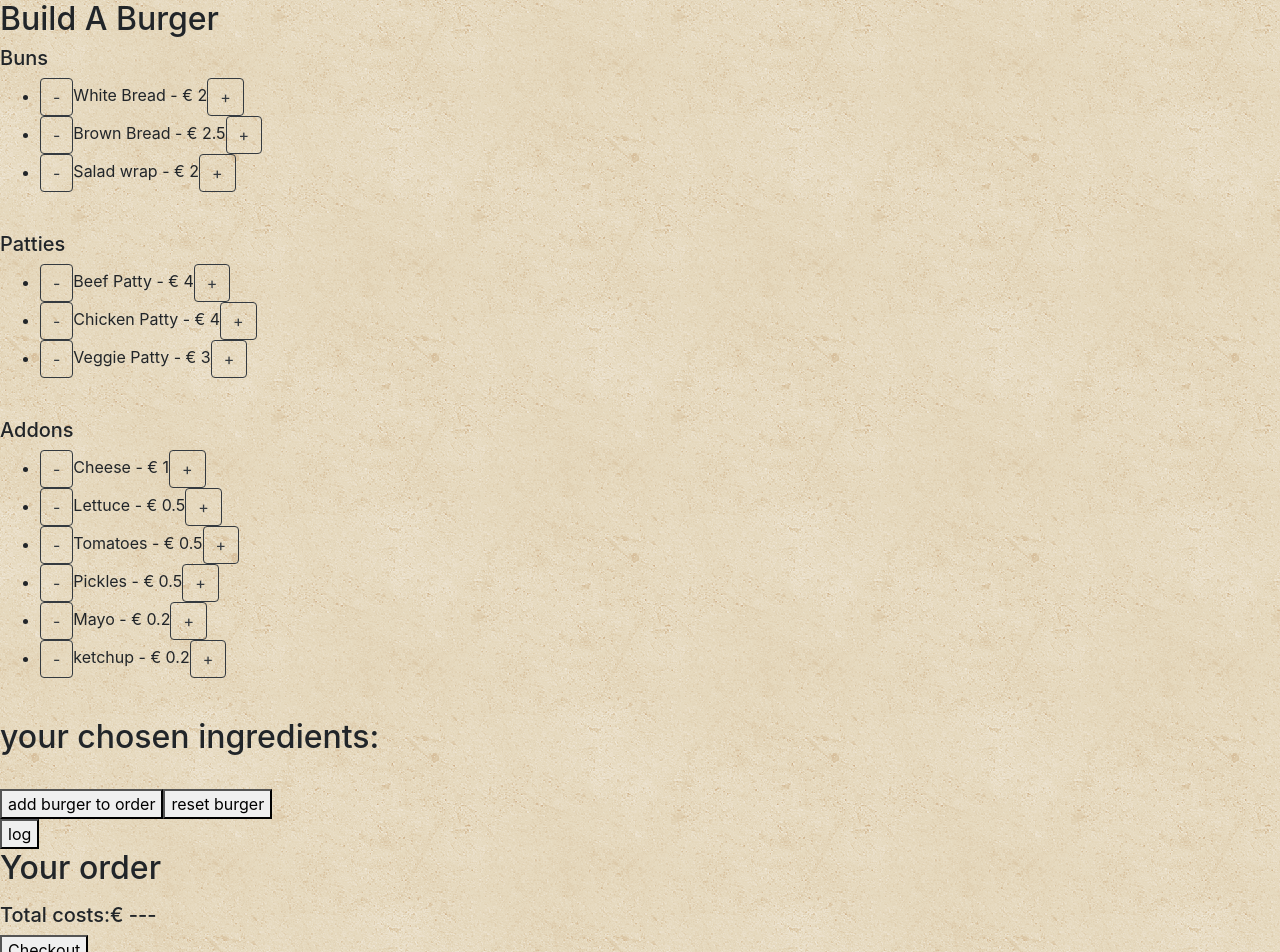
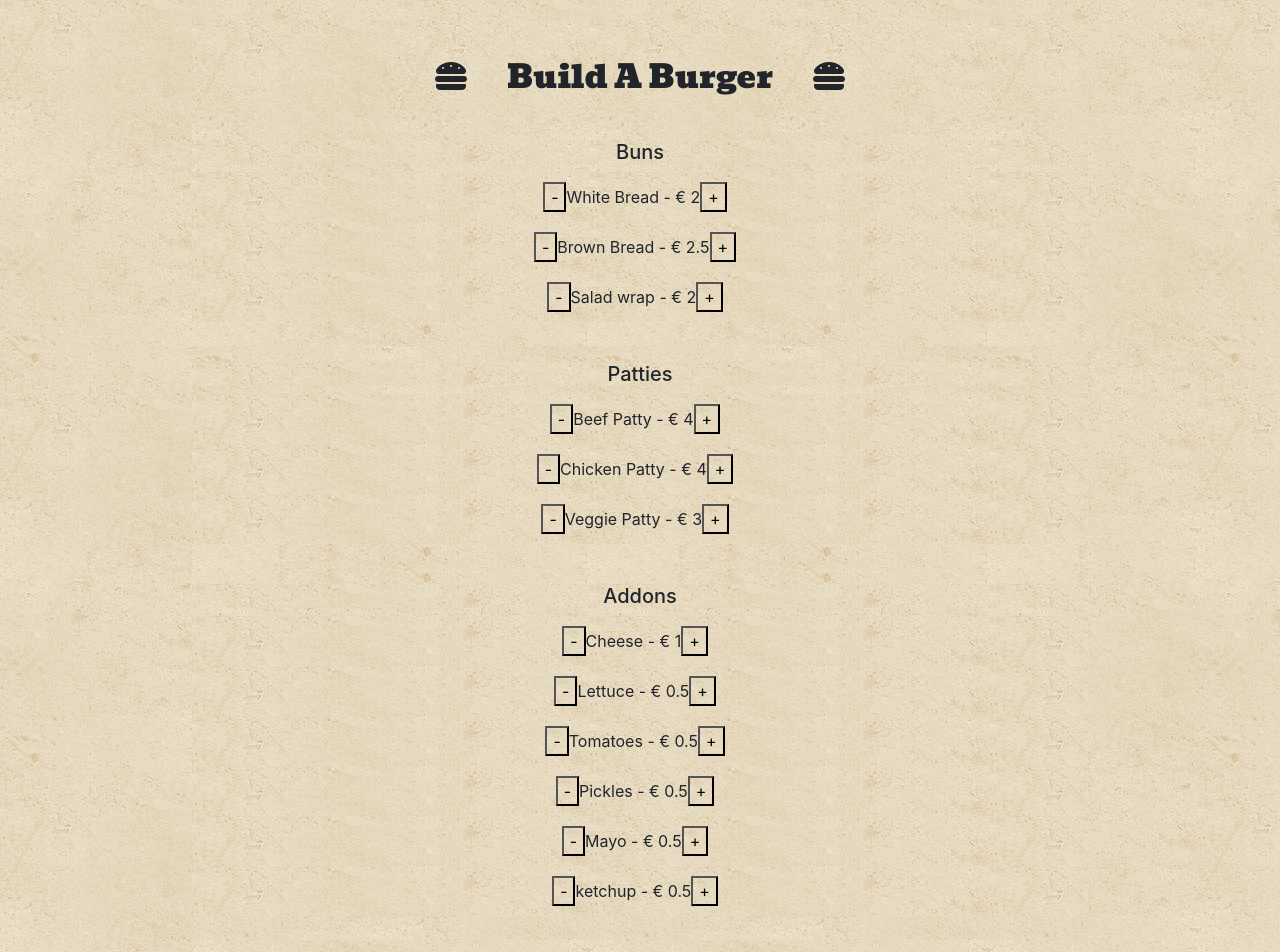
Before and after one commit to SennPatteet/react-custom-order-builder, a React (Create React App) app: page / in a window 1280 px wide. Shown: the top 952 px of the page. Built offline with nearby package versions, Linux system fonts and the light colour scheme.

Commit message:
started styling

```diff
--- a/public/index.html
+++ b/public/index.html
@@ -11,6 +11,10 @@
       user's mobile device or desktop. See https://developers.google.com/web/fundamentals/web-app-manifest/
     -->
   <link rel="manifest" href="%PUBLIC_URL%/manifest.json" />
+  <link href="https://fonts.googleapis.com/css?family=Bevan" rel="stylesheet">
+  <link rel="stylesheet" href="https://use.fontawesome.com/releases/v5.8.1/css/all.css" integrity="sha384-50oBUHEmvpQ+1lW4y57PTFmhCaXp0ML5d60M1M7uH2+nqUivzIebhndOJK28anvf" crossorigin="anonymous">
+
+
   <!--
       Notice the use of %PUBLIC_URL% in the tags above.
       It will be replaced with the URL of the `public` folder during the build.
--- a/src/App.css
+++ b/src/App.css
@@ -54,7 +54,35 @@ ul {
     margin: 10px;
 } */
 
+* {
+  background-image: url('bg.png');
+}
 
 body {
-  background-image: url('bg.png');
+  max-width: 70%;
+  margin: auto;
 }
+
+h2 {
+  text-align: center;
+  margin-top: 20px;
+  font-family: 'Bevan', cursive;
+}
+ h5 {
+  text-align: center;
+ }
+
+ul {
+  text-align: center;
+  list-style: none;
+  padding-left: 0px;
+}
+
+ul li {
+  padding: 10px;
+  padding-left: 0px;
+}
+
+i {
+  padding: 40px;
+}
--- a/src/App.js
+++ b/src/App.js
@@ -30,8 +30,8 @@ class App extends Component {
 				Lettuce: 0.5,
 				Tomatoes: 0.5,
 				Pickles: 0.5,
-				Mayo: 0.2,
-				ketchup: 0.2
+				Mayo: 0.5,
+				ketchup: 0.5
 			}
 		};
 
@@ -46,8 +46,9 @@ class App extends Component {
 	addBurger = () => {
 		let order = [ ...this.state.Ingredients ];
 		let currentPrices = [ ...this.state.Prices ];
+		let orderDetail = [ ...this.state.Order ];
+		if (currentPrices.length > 0) {
 			let sum = currentPrices.reduce((partial_sum, a) => partial_sum + a);
-		let orderDetail = [ ...this.state.Order ];
 
 			orderDetail.push({
 				orderItems: order,
@@ -68,6 +69,11 @@ class App extends Component {
 
 			document.getElementById('creations').innerHTML = burgerList;
 			document.getElementById('totalCost').innerHTML = '€' + this.state.Total;
+			document.getElementById('burger').innerHTML = '';
+			document.getElementById('price').innerHTML = '';
+		} else {
+			alert('Do you want a burger made out of air? =/');
+		}
 	};
 
 	removeIng = (event) => {
@@ -120,12 +126,16 @@ class App extends Component {
 		document.getElementById('burger').innerHTML = '';
 		document.getElementById('price').innerHTML = '';
 	};
+	checkoutButton = () => {
+		alert('Thank you for your order!');
+		window.location.reload();
+	};
 	render() {
 		return (
 			<div className="App">
 				<div className="menu">
 					<div className="options">
-						<h2>Build A Burger</h2>
+						<h2><i class="fas fa-hamburger"></i>Build A Burger<i class="fas fa-hamburger"></i></h2>
 						<h5>Buns</h5>
 						<ul>
 							<IngredientsList
@@ -162,17 +172,17 @@ class App extends Component {
 						<h2>your chosen ingredients:</h2> <span id="burger" /> <span id="price" />
 						<br />
 						<div>
-							<button onClick={() => this.addBurger()}>
+							<button  onClick={() => this.addBurger()}>
 								add burger to order
 							</button>
-							<button  onClick={() => this.resetBurger()}>
+							<button onClick={() => this.resetBurger()}>
 								reset burger
 							</button>
 						</div>
 						<button onClick={() => console.log(this.state)}> log </button>
 					</div>
 				</div>
-				<div >
+				<div className="orderList">
 					<h2>Your order</h2>
 					<ol id="creations" />
 					<h5>
@@ -180,7 +190,7 @@ class App extends Component {
 						<span id="totalCost">€ ---</span>
 					</h5>
 
-					<button onClick={() => alert('Thank you for your order!')}>
+					<button onClick={() => this.checkoutButton()}>
 						Checkout
 					</button>
 				</div>
--- a/src/IngredientsList.js
+++ b/src/IngredientsList.js
@@ -4,7 +4,6 @@ class IngredientsList extends Component {
 		return this.props.things.map((item, index) => (
 			<li key={index} name={item}>
 				<button
-					className="btn btn-outline-dark"
 					data-tag={item}
 					data-price={this.props.prices[index]}
 					onClick={this.props.removeIng(item)}
@@ -15,7 +14,6 @@ class IngredientsList extends Component {
 					{item} - € {this.props.prices[index]}
 				</span>
 				<button
-					className="btn btn-outline-dark"
 					data-tag={item}
 					data-price={this.props.prices[index]}
 					onClick={this.props.addIng(item)}
```
Lines whose indentation alone changed are shown as unchanged.
